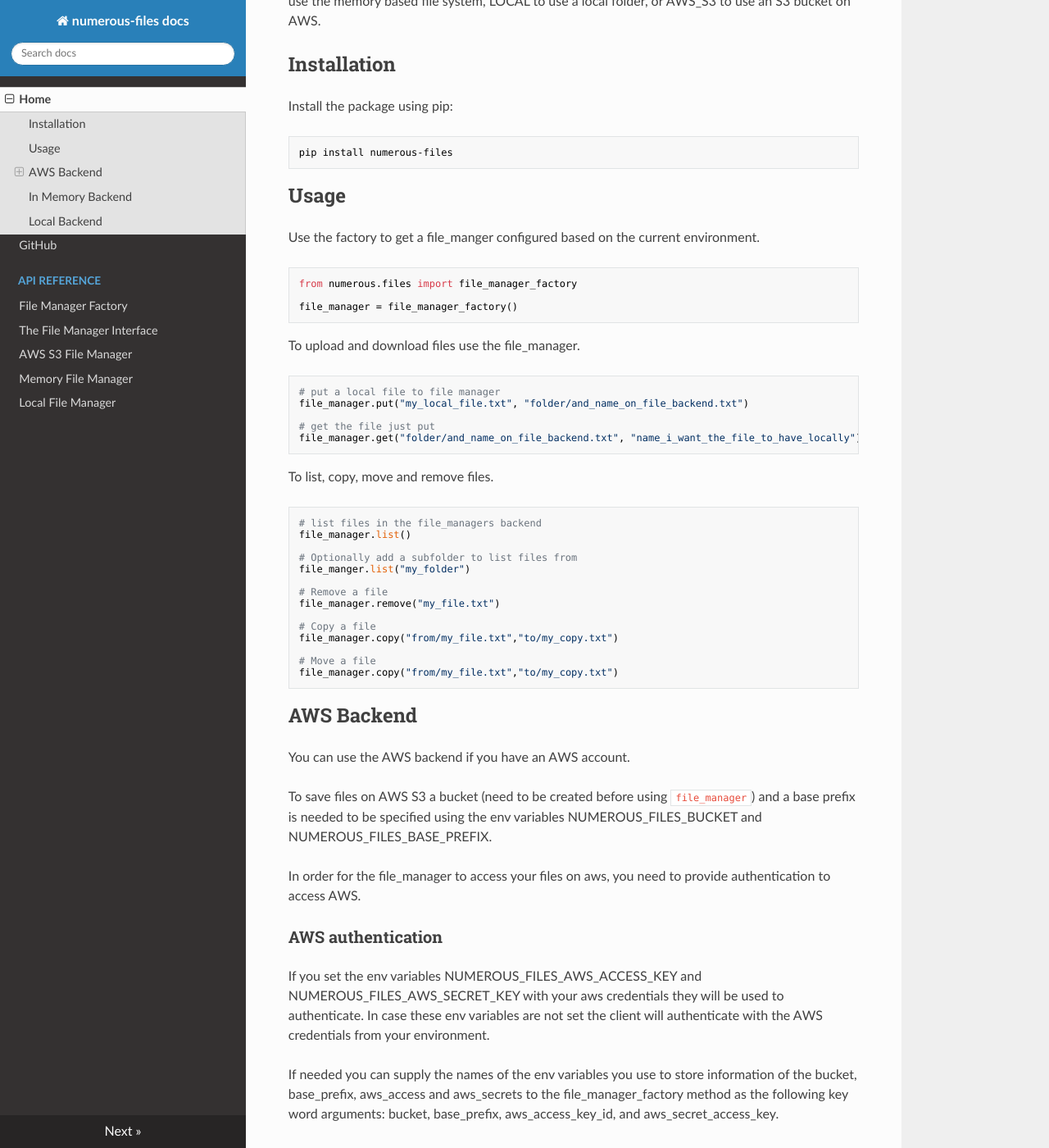
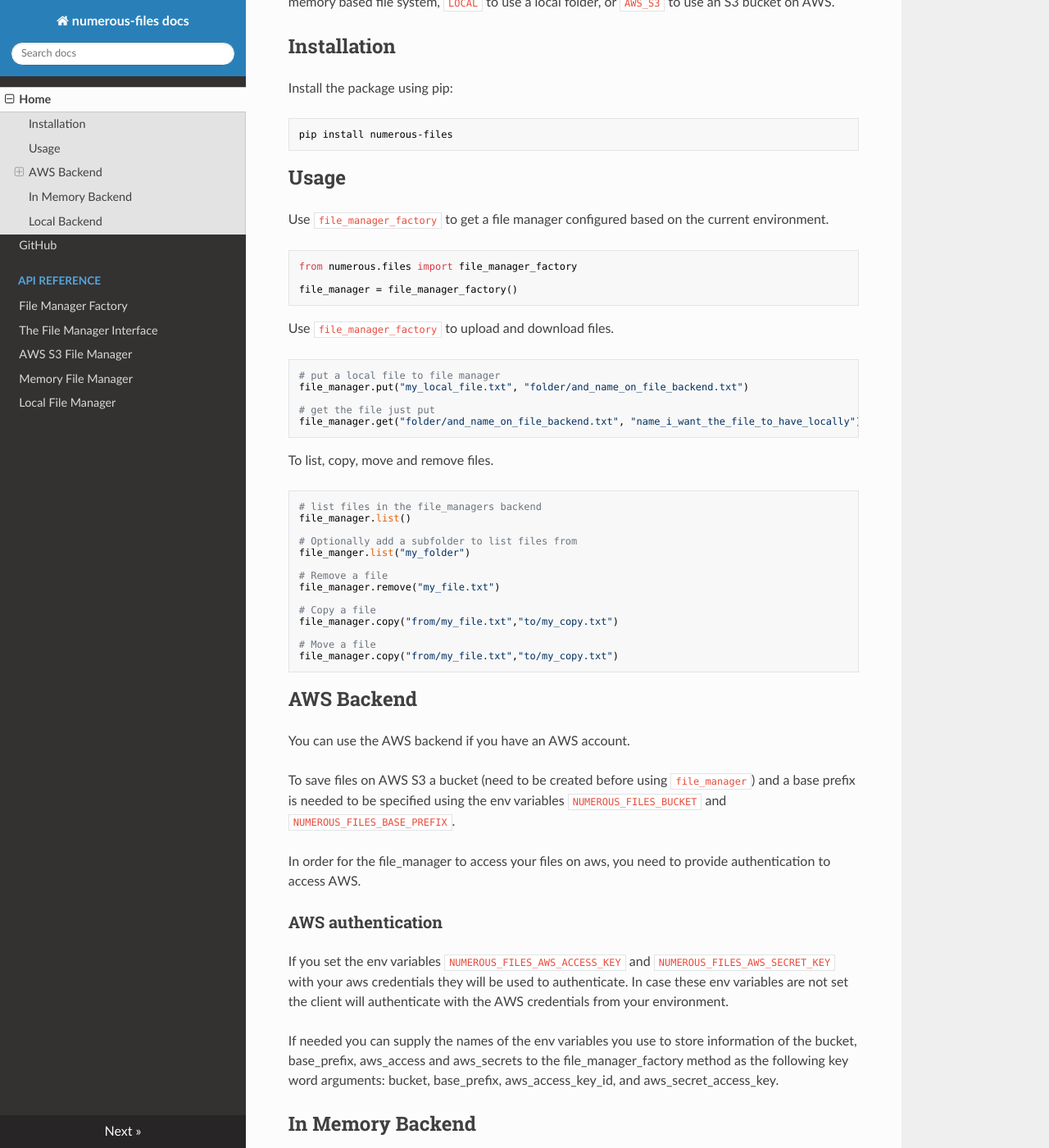
Before and after one commit to numerous-com/numerous-files, an MkDocs documentation site: the page built from docs/README.md, in a window 1280 px wide and 1400 px high, scrolled down 386 px. Shown: the whole window at 82% size. Built offline with MkDocs 1.6.1, drawn with Linux system fonts in a browser that asks for light colours; nearby versions of some CDN libraries; some of the changed text lies outside the part shown.

Commit message:
chore(docs): Formatting and minor updates to readme.md

````diff
--- a/docs/README.md
+++ b/docs/README.md
@@ -2,7 +2,7 @@
 
 The purpose of this package is to make a simple way to interface with both cloud, local and in-memory file storage to support a development and production workflow for web applications needing file storage. The idea is to have a common inteface where the backend can be changed without making code changes by setting env variables. In this way local development and testing can use in-memory or local file storage, eventually run tests with a cloud file storage provider and use cloud file storage in production.
 
-Simply use the factory method to get a file manager instance. You can control which file manager will be used by setting the env variable NUMEROUS_FILES_BACKEND to either IN-MEMORY to use the memory based file system, LOCAL to use a local folder, or AWS_S3 to use an S3 bucket on AWS.
+Simply use the factory method to get a file manager instance. You can control which file manager will be used by setting the env variable `NUMEROUS_FILES_BACKEND` to either `IN-MEMORY` to use the memory based file system, `LOCAL` to use a local folder, or `AWS_S3` to use an S3 bucket on AWS.
 
 ## Installation
 
@@ -14,7 +14,7 @@
 
 ## Usage
 
-Use the factory to get a file_manger configured based on the current environment.
+Use `file_manager_factory` to get a file manager configured based on the current environment.
 
 ```python
 from numerous.files import file_manager_factory
@@ -22,7 +22,7 @@
 file_manager = file_manager_factory()
 ```
 
-To upload and download files use the file_manager.
+Use `file_manager_factory` to upload and download files.
 ```python
 # put a local file to file manager
 file_manager.put("my_local_file.txt", "folder/and_name_on_file_backend.txt")
@@ -53,13 +53,13 @@
 
 You can use the AWS backend if you have an AWS account.
 
-To save files on AWS S3 a bucket (need to be created before using `file_manager`) and a base prefix is needed to be specified using the env variables NUMEROUS_FILES_BUCKET and NUMEROUS_FILES_BASE_PREFIX.
+To save files on AWS S3 a bucket (need to be created before using `file_manager`) and a base prefix is needed to be specified using the env variables `NUMEROUS_FILES_BUCKET` and `NUMEROUS_FILES_BASE_PREFIX`.
 
 In order for the file_manager to access your files on aws, you need to provide authentication to access AWS.
 
 ### AWS authentication
 
-If you set the env variables NUMEROUS_FILES_AWS_ACCESS_KEY and NUMEROUS_FILES_AWS_SECRET_KEY with your aws credentials they will be used to authenticate. In case these env variables are not set the client will authenticate with the AWS credentials from your environment.
+If you set the env variables `NUMEROUS_FILES_AWS_ACCESS_KEY` and `NUMEROUS_FILES_AWS_SECRET_KEY` with your aws credentials they will be used to authenticate. In case these env variables are not set the client will authenticate with the AWS credentials from your environment.
 
 If needed you can supply the names of the env variables you use to store information of the bucket, base_prefix, aws_access and aws_secrets to the file_manager_factory method as the following key word arguments: bucket, base_prefix, aws_access_key_id, and aws_secret_access_key.
 
````
